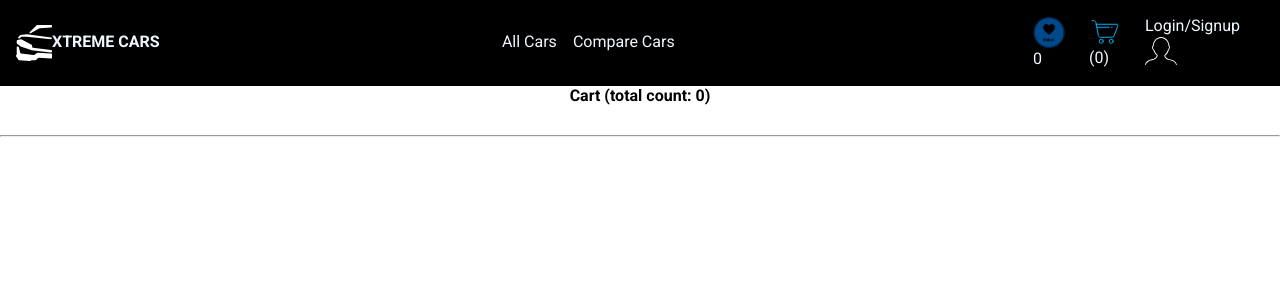
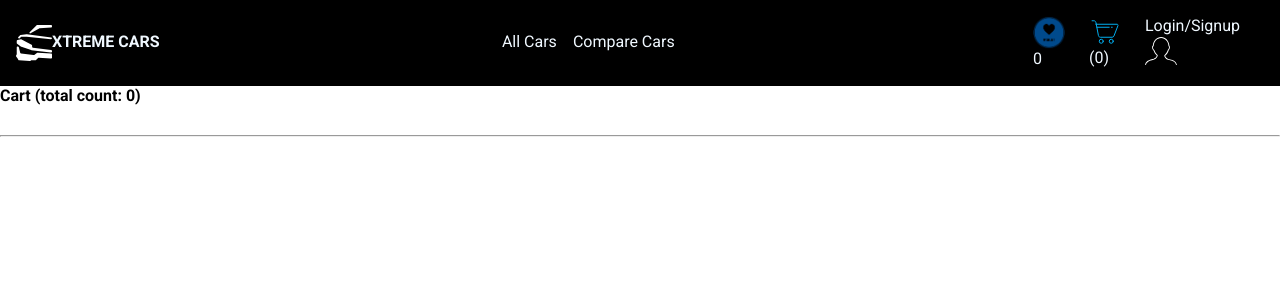
Before and after one commit to DteTRPod3/TRPod3_XtremeCars, a React (Create React App) app: page /cart in a window 1280 px wide. Shown: the top 300 px of the page. Built offline with nearby package versions, Linux system fonts and the light colour scheme.

Commit message:
cart items listing design

```diff
--- a/src/pages/Cart/Cart.scss
+++ b/src/pages/Cart/Cart.scss
@@ -1,3 +1,5 @@
 .cart-main-container {
-  text-align: center;
+  display: grid;
+  grid-template-columns: auto auto auto;
+  justify-content: space-evenly;
 }
--- a/src/pages/Cart/Cart.tsx
+++ b/src/pages/Cart/Cart.tsx
@@ -8,12 +8,14 @@ function Cart() {
   const cartItems = useSelector((state: RootState) => state.cart.items);
   const totalCount = useSelector((state: RootState) => state.cart.totalCount);
   return (
-    <div className="cart-main-container">
+    <div>
       <h3>Cart (total count: {totalCount})</h3>
       <br /> <hr /> <br />
-      {cartItems?.map((item: any, index) => (
-        <CartItem key={index} cardData={item} />
-      ))}
+      <div className="cart-main-container">
+        {cartItems?.map((item: any, index) => (
+          <CartItem key={index} cardData={item} />
+        ))}
+      </div>
     </div>
   );
 }
```
